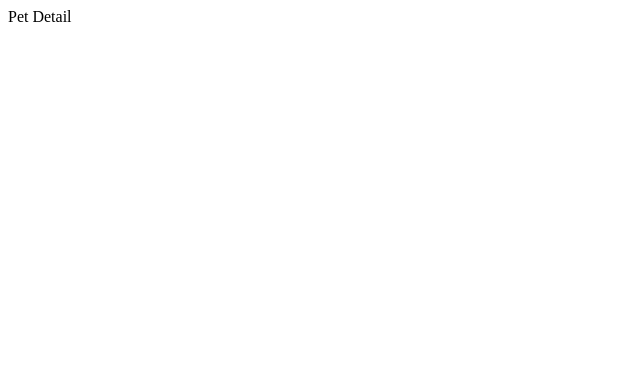
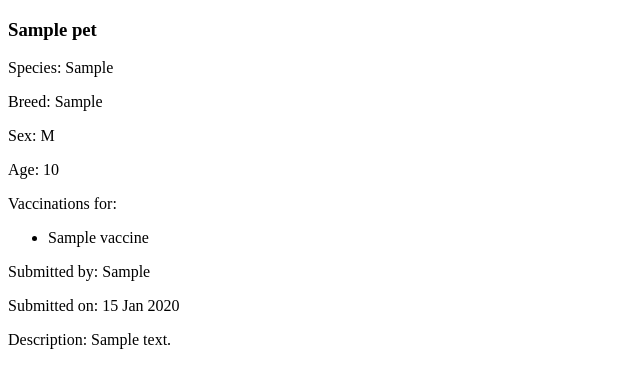
Before and after one commit to ariannasg/django-training, a Django app: page /adoptions/1/ in a window 1280 px wide. Before the commit the part shown is almost empty. Shown: the top 388 px of the page, without its empty margins (0-640 px from the left). Run offline with Django 3.2, Linux system fonts and the light colour scheme; tables that the repository leaves empty hold one stand-in row (values such as "Sample post").

Commit message:
Edited the pet_detail template to display the pet's info

```diff
--- a/wisdompets/adoptions/templates/pet_detail.html
+++ b/wisdompets/adoptions/templates/pet_detail.html
@@ -3,7 +3,31 @@
 <head>
     <meta charset="UTF-8">
     <title>Pet Detail</title>
-    Pet Detail
+
+    <div>
+        <h3>{{ pet.name|capfirst }}</h3>
+        <p>Species: {{ pet.species }}</p>
+        {% if pet.breed %}
+            <p>Breed: {{ pet.breed }}</p>
+        {% endif %}
+        {% if pet.sex %}
+            <p>Sex: {{ pet.sex }}</p>
+        {% endif %}
+        {% if pet.age %}
+            <p>Age: {{ pet.age }}</p>
+        {% endif %}
+        {% if pet.vaccinations.all %}
+            <p>Vaccinations for:</p>
+            <ul>
+                {% for vaccination in pet.vaccinations.all %}
+                    <li>{{ vaccination.name }}</li>
+                {% endfor %}
+            </ul>
+        {% endif %}
+        <p>Submitted by: {{ pet.submitter }}</p>
+        <p>Submitted on: {{ pet.submission_date|date:"d M Y" }}</p>
+        <p>Description: {{ pet.description }}</p>
+    </div>
 </head>
 <body>
 
```
